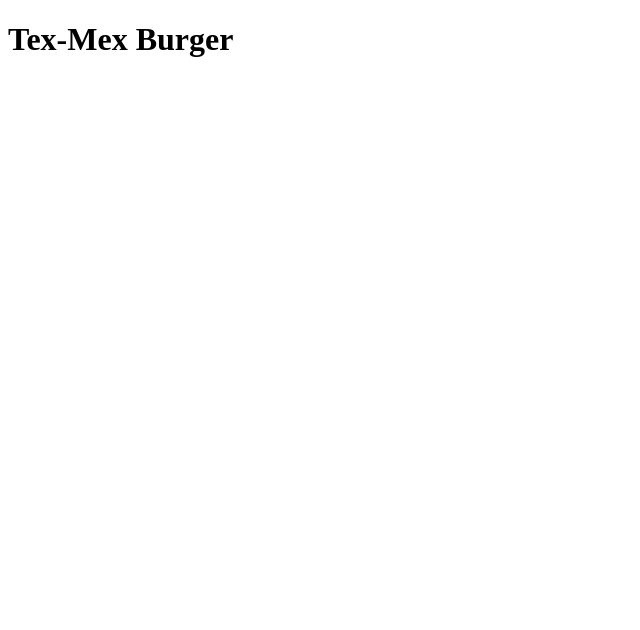
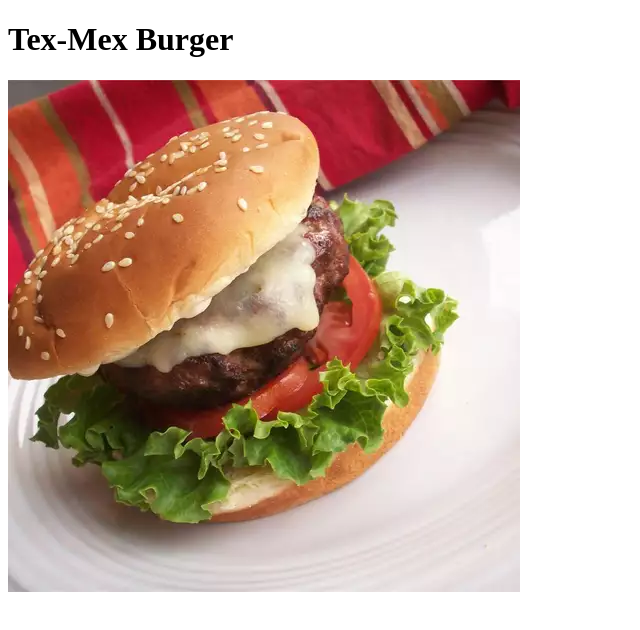
Before and after one commit to u-iDaniel/odin-recipes, a plain HTML site: page recipes/burger.html in a window 1280 px wide. Shown: the whole page, without its empty margins (0-640 px from the left). Drawn offline with Linux system fonts and the light colour scheme.

Commit message:
Add burger photo to burger.html

```diff
--- a/recipes/burger.html
+++ b/recipes/burger.html
@@ -7,6 +7,6 @@
 </head>
 <body>
     <h1>Tex-Mex Burger</h1>
-
+    <img src="./images/burger.webp" alt="Burger Photo">
 </body>
 </html>
```
